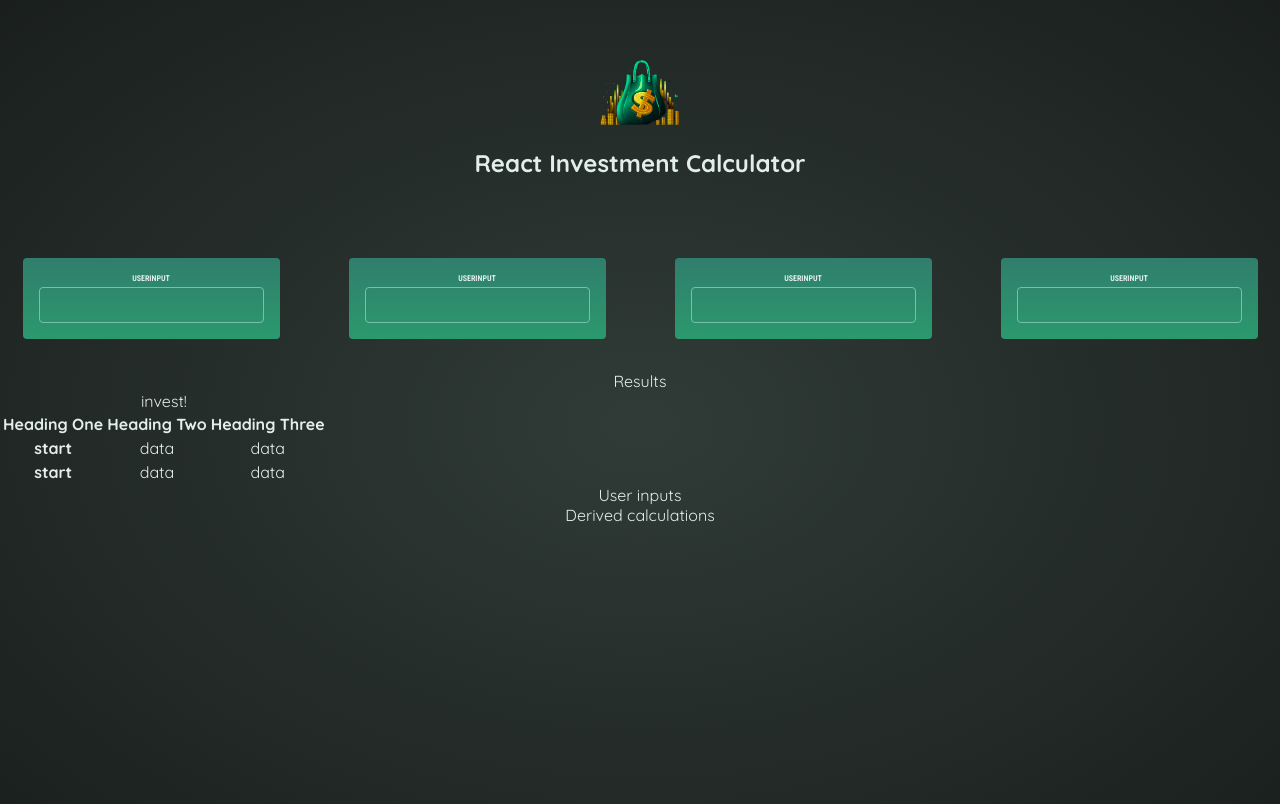
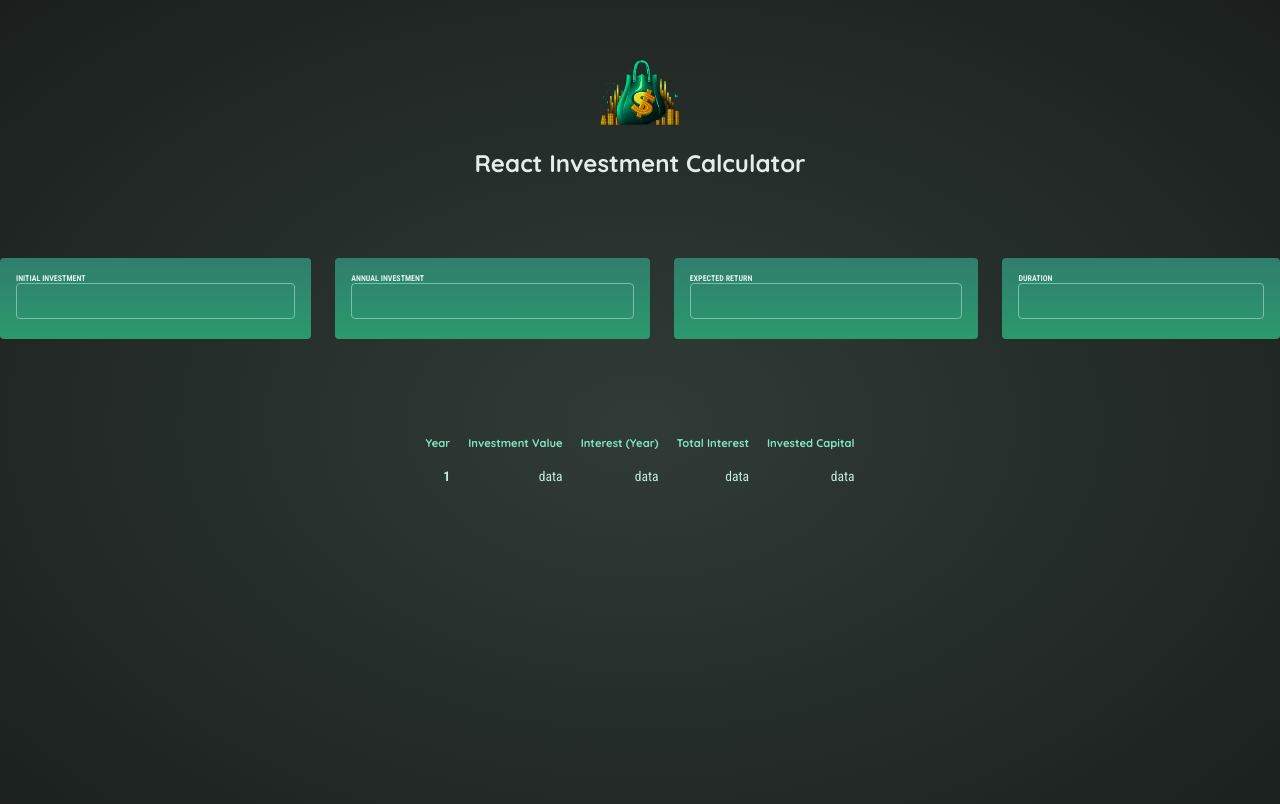
Before and after one commit to adritek/react-investment-calculator, a React (Vite) app: page / in a window 1280 px wide. Shown: the top 804 px of the page. Built offline with nearby package versions, Linux system fonts and the light colour scheme.

Commit message:
Done scafold - branch name is header, but should have been scafold

```diff
--- a/src/App.jsx
+++ b/src/App.jsx
@@ -4,12 +4,10 @@ import UserInputGroup from './Components/UserInputGroup';
 
 function App() {
   return (
-    <div className="center">
+    <div>
       <Header />
       <UserInputGroup />
       <Results />
-      <div>User inputs</div>
-      <div>Derived calculations</div>
     </div>
   );
 }
--- a/src/Components/Header/Header.jsx
+++ b/src/Components/Header/Header.jsx
@@ -3,7 +3,10 @@ import logo from '../../assets/investment-calculator-logo.png';
 export default function Header() {
   return (
     <header id="header">
-      <img src={logo} alt="A mountain that is made of money" />
+      <img
+        src={logo}
+        alt="A bag with a dollar symbol on it surrounded by gold coins"
+      />
       <h1>React Investment Calculator</h1>
     </header>
   );
--- a/src/Components/Results.jsx
+++ b/src/Components/Results.jsx
@@ -1,29 +1,24 @@
 export default function Results() {
   return (
-    <>
-      <div>Results</div>
-      <table>
-        <caption>invest!</caption>
+    <table id="result">
       <thead>
         <tr>
-            <th>Heading One</th>
-            <th>Heading Two</th>
-            <th>Heading Three</th>
+          <th>Year</th>
+          <th>Investment Value</th>
+          <th>Interest (Year)</th>
+          <th>Total Interest</th>
+          <th>Invested Capital</th>
         </tr>
       </thead>
       <tbody>
         <tr>
-            <th>start</th>
+          <th>1</th>
           <td>data</td>
           <td>data</td>
-          </tr>
-          <tr>
-            <th>start</th>
           <td>data</td>
           <td>data</td>
         </tr>
       </tbody>
     </table>
-    </>
   );
 }
--- a/src/Components/UserInput.jsx
+++ b/src/Components/UserInput.jsx
@@ -1,8 +1,10 @@
-export default function UserInput() {
+export default function UserInput({ labelOf }) {
   return (
     <div id="user-input">
-      <label>UserInput</label>
-      <input type="text" name="" id="" />
+      <label>
+        {labelOf}
+        <input type="number" name={labelOf} />
+      </label>
     </div>
   );
 }
--- a/src/Components/UserInputGroup.jsx
+++ b/src/Components/UserInputGroup.jsx
@@ -3,10 +3,10 @@ import UserInput from './UserInput';
 export default function UserInputGroup() {
   return (
     <div className="input-group">
-      <UserInput />
-      <UserInput />
-      <UserInput />
-      <UserInput />
+      <UserInput labelOf="Initial Investment" />
+      <UserInput labelOf="Annual Investment" />
+      <UserInput labelOf="Expected Return" />
+      <UserInput labelOf="Duration" />
     </div>
   );
 }
--- a/src/index.css
+++ b/src/index.css
@@ -18,7 +18,6 @@ body {
   text-align: center;
   margin: 3rem auto;
 }
-
 
 #header img {
   width: 5rem;
```
Lines whose indentation alone changed are shown as unchanged.
